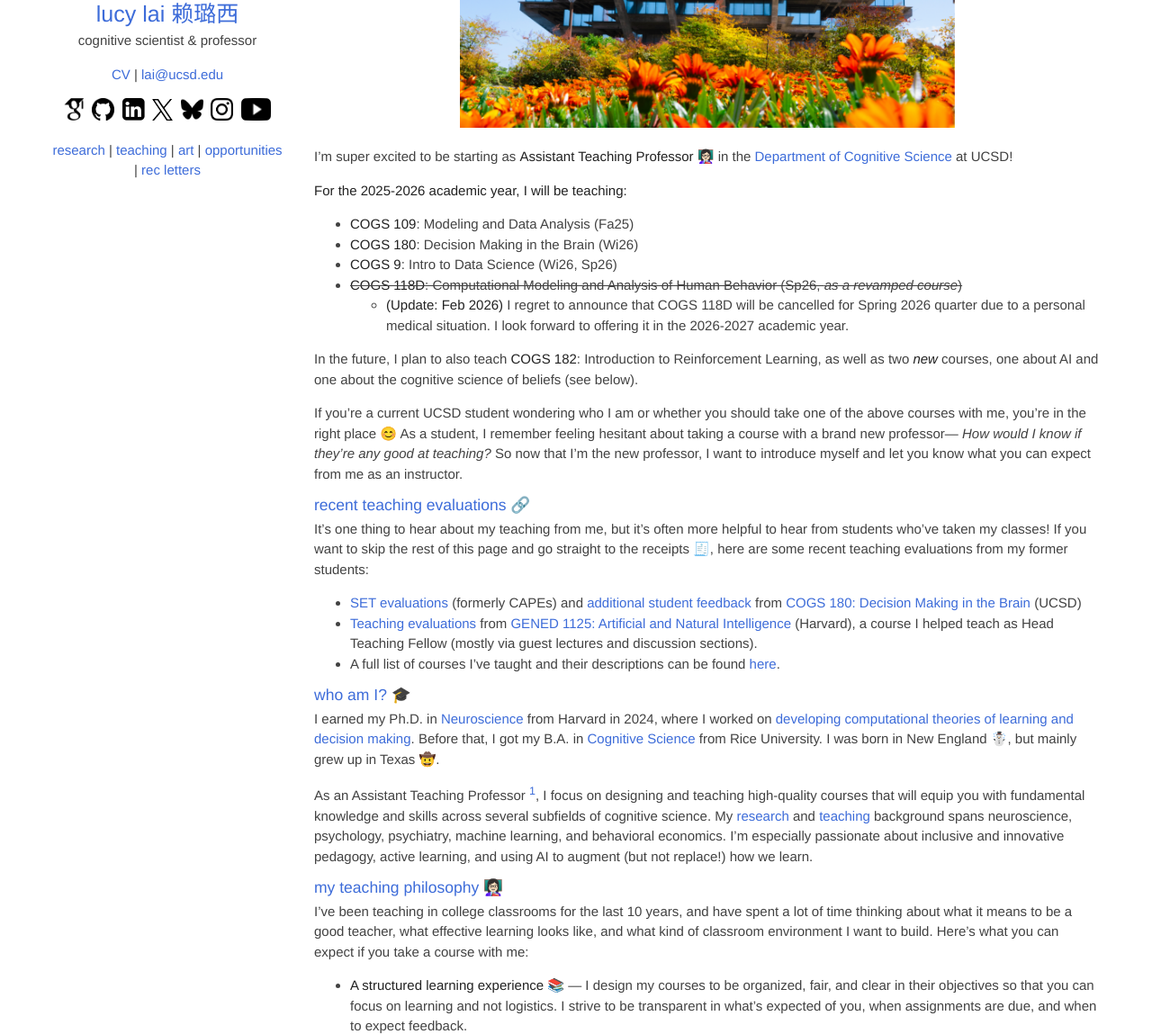
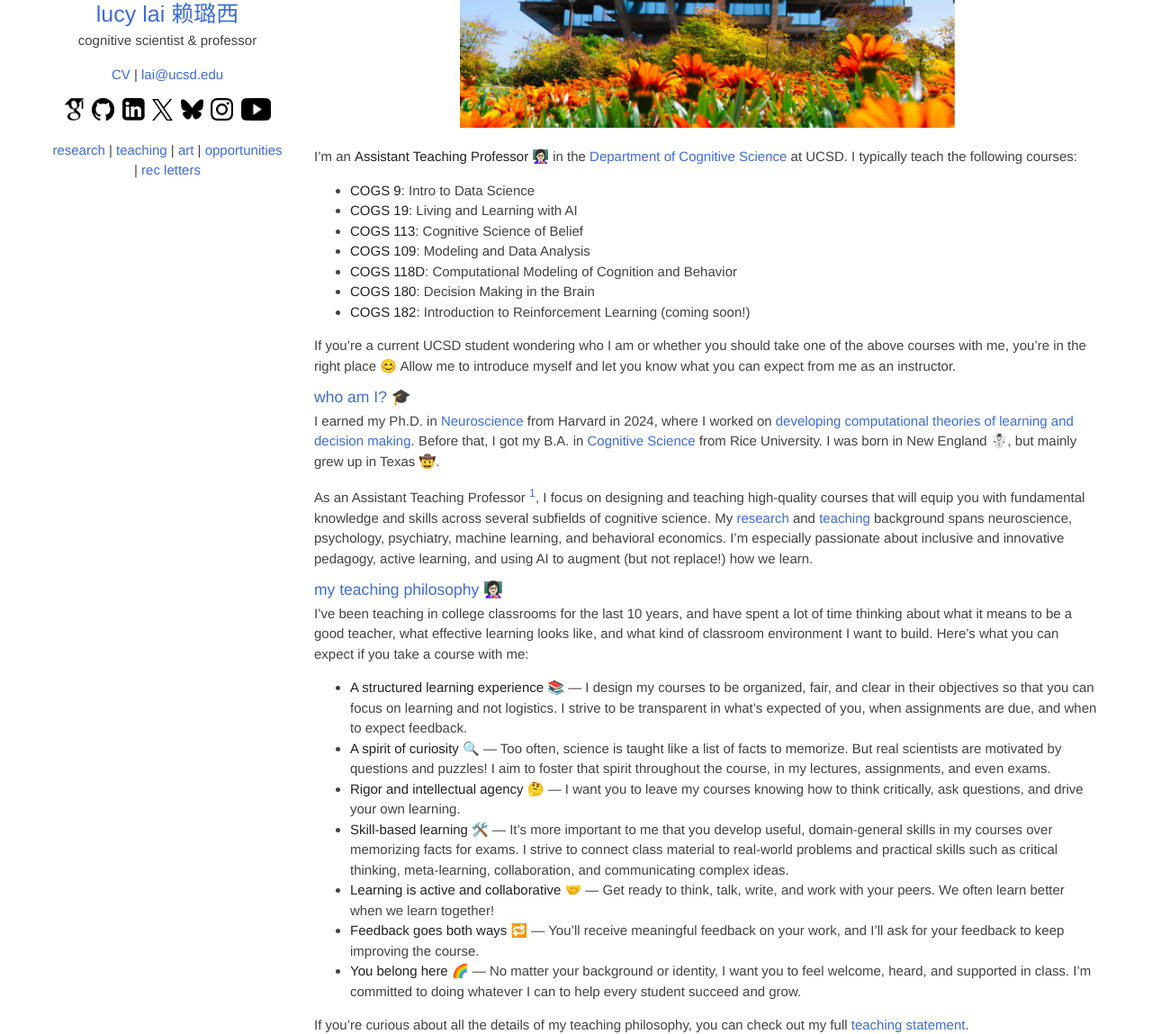
Before and after one commit to lucylai96/lucylai96.github.io, a Jekyll site: the page built from ucsd.md, in a window 1280 px wide and 1400 px high. Shown: the part 251-1400 px from the top of the window at 90% size. Built offline with Jekyll 4.4.1, drawn with Linux system fonts in a browser that asks for light colours; our own code applies the rules of GitHub Pages for plain Markdown files; some of the changed text lies outside the part shown.

Commit message:
Update ucsd.md

```diff
--- a/ucsd.md
+++ b/ucsd.md
@@ -4,31 +4,23 @@
 <img src="https://lucylai.com/files/ucsd/geisel.png" alt="geisel library" width="550"/>
 </p>
 
-I’m super excited to be starting as **Assistant Teaching Professor** 👩🏻‍🏫 in the [Department of Cognitive Science](https://cogsci.ucsd.edu/){:target="_blank"} at UCSD!
+I’m an **Assistant Teaching Professor** 👩🏻‍🏫 in the [Department of Cognitive Science](https://cogsci.ucsd.edu/){:target="_blank"} at UCSD. I typically teach the following courses:
+- **COGS 9**: Intro to Data Science
+- **COGS 19**: Living and Learning with AI
+- **COGS 113**: Cognitive Science of Belief
+- **COGS 109**: Modeling and Data Analysis
+- **COGS 118D**: Computational Modeling of Cognition and Behavior
+- **COGS 180**: Decision Making in the Brain
+- **COGS 182**: Introduction to Reinforcement Learning (coming soon!)
 
-**For the 2025-2026 academic year, I will be teaching:**
-- **COGS 109**: Modeling and Data Analysis (Fa25)
-- **COGS 180**: Decision Making in the Brain (Wi26)
-- **COGS 9**: Intro to Data Science (Wi26, Sp26)
-- ~~**COGS 118D**: Computational Modeling and Analysis of Human Behavior (Sp26, _as a revamped course_)~~
-  - **(Update: Feb 2026)** I regret to announce that COGS 118D will be cancelled for Spring 2026 quarter due to a personal medical situation. I look forward to offering it in the 2026-2027 academic year.
-
-In the future, I plan to also teach **COGS 182**: Introduction to Reinforcement Learning, as well as two _**new**_ courses, one about AI and one about the cognitive science of beliefs (see below).
-
-If you’re a current UCSD student wondering who I am or whether you should take one of the above courses with me, you’re in the right place 😊 As a student, I remember feeling hesitant about taking a course with a brand new professor--- _How would I know if they’re any good at teaching?_ So now that I’m the new professor, I want to introduce myself and let you know what you can expect from me as an instructor.
-
-### recent teaching evaluations 🔗
-It’s one thing to hear about my teaching from me, but it's often more helpful to hear from students who’ve taken my classes! If you want to skip the rest of this page and go straight to the receipts 🧾, here are some recent teaching evaluations from my former students:
-- [SET evaluations](https://lucylai.com/files/cogs180_set.pdf){:target="_blank"} (formerly CAPEs) and [additional student feedback](https://lucylai.com/files/cogs180_survey.pdf){:target="_blank"} from [COGS 180: Decision Making in the Brain](https://cogs180.github.io/su24/){:target="_blank"} (UCSD)
-- [Teaching evaluations](https://lucylai.com/files/gened1125_teaching.pdf){:target="_blank"} from [GENED 1125: Artificial and Natural Intelligence](https://gened1125.github.io/spring2024/) (Harvard), a course I helped teach as Head Teaching Fellow (mostly via guest lectures and discussion sections).
-- A full list of courses I've taught and their descriptions can be found [here](https://lucylai.com/teaching.html){:target="_blank"}.
+If you’re a current UCSD student wondering who I am or whether you should take one of the above courses with me, you’re in the right place 😊 Allow me to introduce myself and let you know what you can expect from me as an instructor.
 
 ### who am I? 🎓
 I earned my Ph.D. in [Neuroscience](https://pinphd.hms.harvard.edu/){:target="_blank"} from Harvard in 2024, where I worked on [developing computational theories of learning and decision making](https://lucylai.com/files/lai_precis.pdf){:target="_blank"}. Before that, I got my B.A. in [Cognitive Science](https://cogsci.rice.edu/){:target="_blank"} from Rice University. I was born in New England ☃️, but mainly grew up in Texas 🤠.
 
 As an Assistant Teaching Professor [^1], I focus on designing and teaching high-quality courses that will equip you with fundamental knowledge and skills across several subfields of cognitive science. My [research](https://lucylai.com/research){:target="_blank"} and [teaching](https://lucylai.com/teaching){:target="_blank"} background spans neuroscience, psychology, psychiatry, machine learning, and behavioral economics. I'm especially passionate about inclusive and innovative pedagogy, active learning, and using AI to augment (but not replace!) how we learn.
 
-[^1]: see this [great FAQ about teaching professors](https://wstyler.ucsd.edu/teachingprof/){:target="_blank"}
+[^1]: see this [great FAQ about what teaching professors are](https://wstyler.ucsd.edu/teachingprof/){:target="_blank"}
 
 ### my teaching philosophy 👩🏻‍🏫
 I've been teaching in college classrooms for the last 10 years, and have spent a lot of time thinking about what it means to be a good teacher, what effective learning looks like, and what kind of classroom environment I want to build. Here's what you can expect if you take a course with me:
@@ -62,7 +54,7 @@ I expect these courses to be offered for the first time starting in the 2026-202
 I don't require lecture attendence in my courses (it's often extra credit), but I strive to make class a valuable use of your time. I put effort into designing interactive, engaging lectures that promote **active learning** (there is a plethora of [scientific evidence](https://citl.indiana.edu/teaching-resources/evidence-based/active-learning.html){:target="_blank"} showing how this approach is more effective for retaining and understanding material). Attending lecture will help you stay on top of the course and reduce the need to play catch-up later. That said, I also value flexibility, so all lectures will be recorded and podcasted!
 
 #### Can I do research with you?
-Not yet---but hopefully soon! During my first year at UCSD, I’ll be focused on developing and teaching several courses for the first time, and I want to make sure they are well-prepped and high-quality. As a result, **I will not be recruiting research assistants for the 2025–2026 academic year** (but stay tuned in case that changes!).
+During my first few years at UCSD, I’ll be focused on developing and teaching several courses for the first time, and I want to make sure they are well-prepped and high-quality. As a result, I am not currently taking research assistants. However, there is always an opportunity to change my mind by doing well in one of my upper-division classes (e.g., COGS 118D, 180, 182) and demonstrating self-motivation and creativity through your final project.
 
 #### I am a PhD student, can you be my main supervisor?
 As a teaching-focused faculty member, my first priority is providing high-quality undergraduate instruction. That said, I do maintain an active research agenda working on computational models of learning, decision making, and belief change (you can read more about my research [here](https://lucylai.com/research.html){:target="_blank"}). While I will be focusing my first year at UCSD on teaching, I'm open to advising or co-advising a very limited number of Ph.D. students in the future through the [Cognitive Science Ph.D. Program](https://cogsci.ucsd.edu/graduates/phd-program/index.html){:target="_blank"}. I’m also happy to serve on dissertation committees where there’s a good research fit.
```
